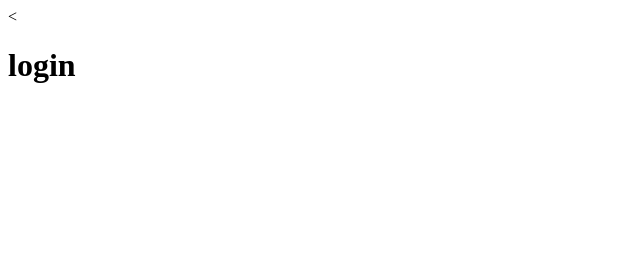
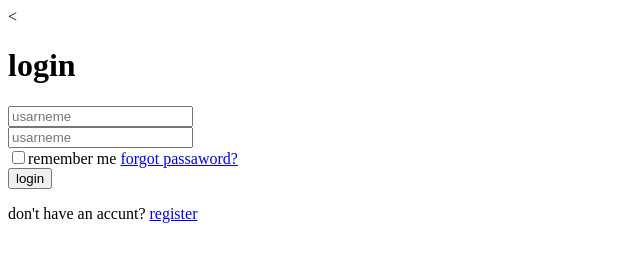
Before and after one commit to Car172/Tela-de-login, a plain HTML site: page tela de login carol/index.html in a window 1280 px wide. Shown: the whole page, without its empty margins (0-640 px from the left). Drawn offline with Linux system fonts and the light colour scheme.

Commit message:
Add files via upload

```diff
--- a/tela de login carol/index.html
+++ b/tela de login carol/index.html
@@ -14,7 +14,29 @@
     <div class="wrapper"><</div>
          <form action="">
              <h1>login</h1>
+              <div class="/input-box">
+                <input type="text" placeholder="usarneme"
+                required>
+                <i class="bx  bxs-user"></i>
+             </div>
              <div class="/input-box">
+                <input type="passaword"
+                 placeholder="usarneme"  required>
+             </div>
+
+             <div class="remember-forgot">
+                <label><input type="checkbox">remember me</
+                label>
+                <a href="#">forgot passaword?</a>
+             </div>
+
+             <button type="submit" class="bnt">login</button>
+
+             <div class="register-link">
+                <p>don't have an accunt? <a href="#">register</a></p>
+             </div>
+        </form>
+    </div>
 
 </body>
 
```
